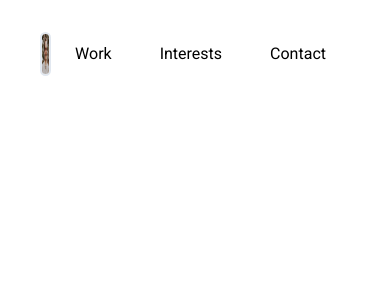
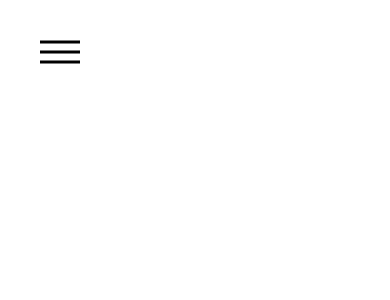
Before and after one commit to jamesonhill/portfolio, a React (Create React App) app: page / in a window 390 px wide. Shown: the top 300 px of the page. Built offline with nearby package versions, Linux system fonts and the light colour scheme.

Commit message:
Add mobile nav

```diff
--- a/src/App.js
+++ b/src/App.js
@@ -1,30 +1,104 @@
-import React from 'react';
+import React, { useState } from 'react';
 import img from './assets/imgs/profile.jpg';
 import './App.scss';
 import './tailwind.output.css';
 
 function App() {
+  const [showMenu, setShowMenu] = useState(false);
   return (
-    <div className='px-10 font-roboto' id='home'>
-      <nav className='flex justify-between sticky top-0 pt-8'>
-        <a href='/' className='border-solid border-2 border-grey rounded-full hover:shadow-md'>
-          <img className='rounded-full h-10 w-10' src={img} alt='profile-pic' />
+    <div className="px-10 font-roboto" id="home">
+      <nav className="flex flex-col sm:flex-row sm-justify-between sm:sticky top-0 pt-8">
+        <a href="/" className="thumbnail hidden sm:inline">
+          <img className="rounded-full h-10 w-10" src={img} alt="profile-pic" />
         </a>
-        <div className='flex flex-1 justify-end items-center'>
-          <a href='#work' className='px-6 hover:text-blue-700'>Work</a>
-          <a href='#interests' className='px-6 hover:text-blue-700'>Interests</a>
-          <a href='#contact' className='px-6 hover:text-blue-700'>Contact</a>
+        <button
+          className="block w-12 sm:hidden outline-none focus:outline-none"
+          onClick={() => setShowMenu((prev) => !prev)}
+          aria-label="toggle menu"
+        >
+          <svg
+            width="40"
+            height="40"
+            className={`${showMenu ? 'hidden' : 'block'}`}
+          >
+            <line
+              x1="0"
+              x2="40"
+              y1="10"
+              y2="10"
+              stroke="black"
+              strokeWidth="3"
+            />
+            <line
+              x1="0"
+              x2="40"
+              y1="20"
+              y2="20"
+              stroke="black"
+              strokeWidth="3"
+            />
+            <line
+              x1="0"
+              x2="40"
+              y1="30"
+              y2="30"
+              stroke="black"
+              strokeWidth="3"
+            />
+          </svg>
+          <svg
+            width="40"
+            height="40"
+            className={`${showMenu ? 'block' : 'hidden'}`}
+          >
+            <path
+              d="M 10,10 L 30,30 M 30,10 L 10,30"
+              stroke="black"
+              strokeWidth="3"
+              strokeLinecap="round"
+            />
+          </svg>
+        </button>
+        <div
+          className={`${
+            showMenu ? 'flex' : 'hidden'
+          } flex-col items-start rounded-md text-white max-w-xs sm:max-w-none sm:text-black bg-blue-700 px-2 sm:px-0 sm:flex sm:flex-row sm:flex-1 sm:justify-end sm:items-center sm:bg-transparent`}
+        >
+          <a
+            href="#work"
+            className="py-4 sm:py-0 sm:px-6 hover:text-black sm:hover:text-blue-700"
+          >
+            Work
+          </a>
+          <a
+            href="#interests"
+            className="py-4 sm:py-0 sm:px-6 hover:text-black sm:hover:text-blue-700"
+          >
+            Interests
+          </a>
+          <a
+            href="#contact"
+            className="py-4 sm:py-0 sm:px-6 hover:text-black sm:hover:text-blue-700"
+          >
+            Contact
+          </a>
         </div>
       </nav>
-      <div className='h-64 mb-64' />
-      <div className='h-64 mb-64' />
-      <div className='h-64 mb-64' />
-      <div className='h-64 mb-64' />
-      <div className='h-64 mb-64' />
-      <div className='h-64 mb-64' />
-      <section id='work' className='h-64 mb-64'>My work</section>
-      <section id='interests' className='h-64 mb-64'>Interests</section>
-      <section id='contact' className='h-64 mb-64'>Contact</section>
+      <div className="h-64 mb-64" />
+      <div className="h-64 mb-64" />
+      <div className="h-64 mb-64" />
+      <div className="h-64 mb-64" />
+      <div className="h-64 mb-64" />
+      <div className="h-64 mb-64" />
+      <section id="work" className="h-64 mb-64">
+        My work
+      </section>
+      <section id="interests" className="h-64 mb-64">
+        Interests
+      </section>
+      <section id="contact" className="h-64 mb-64">
+        Contact
+      </section>
     </div>
   );
 }
--- a/src/App.scss
+++ b/src/App.scss
@@ -1 +1,5 @@
 @import-normalize;
+
+.thumbnail:hover {
+  filter: drop-shadow(1px 2px 3px #2b6bb0);
+}
```
Also changed, not shown: .prettierrc.json (added).
